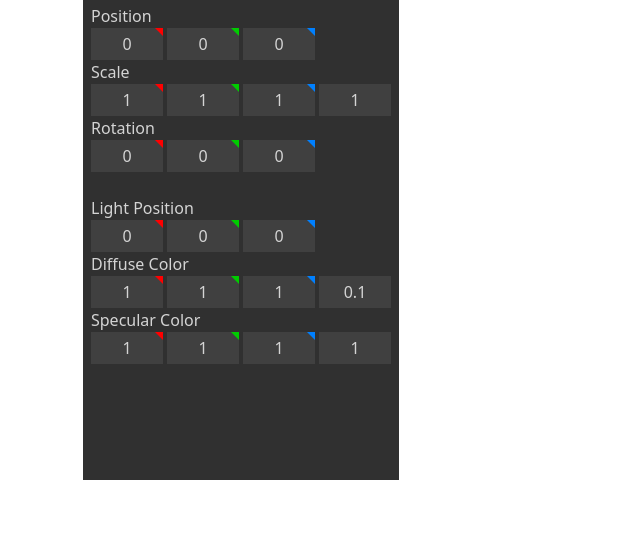
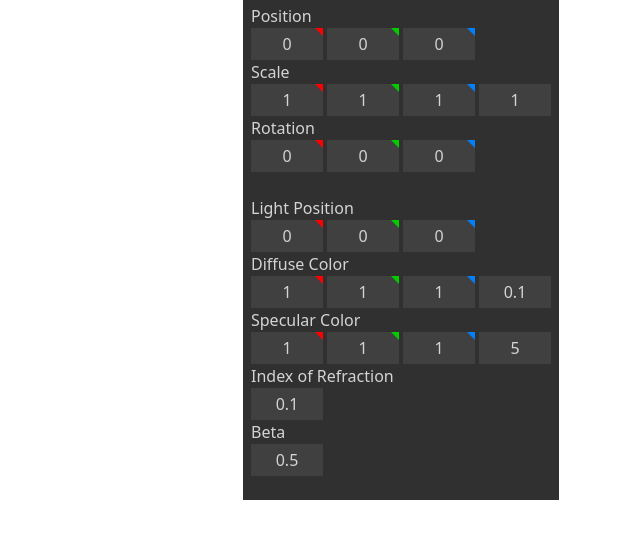
Before and after one commit to KevinPNguy01/ModelScope3D, a React (Vite) app: page / in a window 1280 px wide. Shown: the top 538 px of the page, without its empty margins (557-1197 px from the left). Built offline with nearby package versions, Linux system fonts and the light colour scheme; no server answers.

Commit message:
Add index of refraction and beta controls

```diff
--- a/src/features/renderer/components/Canvas.tsx
+++ b/src/features/renderer/components/Canvas.tsx
@@ -2,7 +2,7 @@ import { mat4, vec3 } from "gl-matrix";
 import { useEffect, useRef, useState } from "react";
 import { useSelector } from "react-redux";
 import { MeshWithBuffers } from "webgl-obj-loader";
-import { selectAmbientIntensity, selectDiffuseColor, selectLightPosition, selectPower, selectSpecularColor } from "../../../stores/selectors/lighting";
+import { selectAmbientIntensity, selectBeta, selectDiffuseColor, selectIndexOfRefraction, selectLightPosition, selectPower, selectSpecularColor } from "../../../stores/selectors/lighting";
 import { selectPosition, selectRotation, selectScale } from "../../../stores/selectors/transformations";
 import { ProgramInfo } from "../types";
 import { mat4_inverse } from "../utils/mat4";
@@ -27,13 +27,15 @@ export function Canvas() {
     const specularColor = useSelector(selectSpecularColor);
     const power = useSelector(selectPower);
     const ambientIntensity = useSelector(selectAmbientIntensity);
+	const indexOfRefraction = useSelector(selectIndexOfRefraction);
+	const beta = useSelector(selectBeta);
 
 	useEffect(() => {
 		(async () => {
 			const gl = canvas.current!.getContext("webgl");
 			if (gl === null) throw new Error("Unable to initialize WebGL. Your browser or machine may not support it.");
 
-			setMeshes(await loadModel(gl, "xyzrgb_dragon.obj"));
+			setMeshes(await loadModel(gl, "stanford_bunny.obj"));
 			setTexture(loadTexture(gl, "bricks.jpg"));
 
 			const shaderProgram = await initShaderProgram(gl, "vertex.vs", "fragment.fs");
@@ -121,6 +123,8 @@ export function Canvas() {
 			gl.uniform3fv(programInfo.uniformLocations.kd, diffuseColor);
 			gl.uniform3fv(programInfo.uniformLocations.specular, specularColor);
 			gl.uniform1f(programInfo.uniformLocations.ambient, ambientIntensity);
+			gl.uniform1f(programInfo.uniformLocations.indexOfRefraction, indexOfRefraction);
+    		gl.uniform1f(programInfo.uniformLocations.beta, beta);
 
 			drawScene(gl!, programInfo, meshes, texture!);
 		})();
@@ -128,9 +132,9 @@ export function Canvas() {
 		return () => {
 			cancelAnimationFrame(animationFrame.number);
 		};
-	}, [ambientIntensity, animationFrame, canceledFrame, diffuseColor, lightPosition, meshes, position, power, programInfo, rotation, scale, specularColor, texture]);
+	}, [ambientIntensity, animationFrame, beta, canceledFrame, diffuseColor, indexOfRefraction, lightPosition, meshes, position, power, programInfo, rotation, scale, specularColor, texture]);
 
 	return (
-		<canvas ref={canvas} id="gl-canvas" width="640" height="480"></canvas>
+		<canvas ref={canvas} id="gl-canvas" width="800" height="500"></canvas>
 	);
 }
--- a/src/features/renderer/utils/render.ts
+++ b/src/features/renderer/utils/render.ts
@@ -13,17 +13,9 @@ export function drawScene(gl: WebGLRenderingContext, programInfo: ProgramInfo, m
     gl.enableVertexAttribArray(programInfo.attribLocations.vertexNormal);
     gl.enableVertexAttribArray(programInfo.attribLocations.textureCoord);
 
-    const indexOfRefraction = 0.1;
-    const beta = 1;
-
-    gl.uniform1f(programInfo.uniformLocations.indexOfRefraction, indexOfRefraction);
-    gl.uniform1f(programInfo.uniformLocations.beta, beta);
-
     gl.activeTexture(gl.TEXTURE0);
     gl.bindTexture(gl.TEXTURE_2D, texture);
     gl.uniform1i(programInfo.uniformLocations.uSampler, 0);
-
-
 
     for (const mesh of meshes) {
         gl.bindBuffer(gl.ARRAY_BUFFER, mesh.vertexBuffer);
--- a/src/features/transform/components/ControlPanel.tsx
+++ b/src/features/transform/components/ControlPanel.tsx
@@ -1,8 +1,8 @@
 import { useEffect, useRef } from "react";
 import { useDispatch, useSelector } from "react-redux";
-import { selectAmbientIntensity, selectDiffuseColor, selectLightPosition, selectPower, selectSpecularColor } from "../../../stores/selectors/lighting";
+import { selectAmbientIntensity, selectBeta, selectDiffuseColor, selectIndexOfRefraction, selectLightPosition, selectPower, selectSpecularColor } from "../../../stores/selectors/lighting";
 import { selectPosition, selectRotation, selectScale } from "../../../stores/selectors/transformations";
-import { setAmbientIntensity, setDiffuseColor, setLightPosition, setPower, setSpecularColor } from "../../../stores/slices/lighting";
+import { setAmbientIntensity, setBeta, setDiffuseColor, setIndexOfRefraction, setLightPosition, setPower, setSpecularColor } from "../../../stores/slices/lighting";
 import { setPosition, setRotation, setScale } from "../../../stores/slices/transformations";
 import { TransformNumberInput } from "./NumberInput";
 
@@ -17,8 +17,8 @@ export function ControlPanel() {
     const specularColor = useSelector(selectSpecularColor);
     const power = useSelector(selectPower);
     const ambientIntensity = useSelector(selectAmbientIntensity);
-    //const indexOfRefraction = useSelector(selectIndexOfRefraction);
-    //const beta = useSelector(selectBeta);
+    const indexOfRefraction = useSelector(selectIndexOfRefraction);
+    const beta = useSelector(selectBeta);
 
     const panelRef = useRef<HTMLDivElement>(null);
 
@@ -80,6 +80,10 @@ export function ControlPanel() {
                 <TransformNumberInput value={specularColor[2]} setValue={(val: number) => dispatch(setSpecularColor({value: val, index: 2}))} title="Specular Blue Component" step={.01} color="#0080ff"/>
                 <TransformNumberInput value={power} setValue={(val: number) => dispatch(setPower(val))} title="Specular Brightness" step={.1} color="none"/>
             </div>
+            <span>Index of Refraction</span>
+            <TransformNumberInput value={indexOfRefraction} setValue={(val: number) => dispatch(setIndexOfRefraction(val))} title="Index Of Refraction" step={1} color="none"/>
+            <span>Beta</span>
+            <TransformNumberInput value={beta} setValue={(val: number) => dispatch(setBeta(val))} title="Beta" step={.01} color="none"/>
         </div>
     );
 }
--- a/src/features/transform/components/NumberInput.tsx
+++ b/src/features/transform/components/NumberInput.tsx
@@ -65,7 +65,7 @@ export function TransformNumberInput({value, setValue, title, step, color}: {val
         <Tooltip title={title}>
             <div
                 style={{"--corner-color": color} as React.CSSProperties}
-                className={`bg-tertiary p-1 flex items-center relative ${color === "none" ? "" : "transformNumberInput"}`}
+                className={`w-fit bg-tertiary p-1 flex items-center relative ${color === "none" ? "" : "transformNumberInput"}`}
                 onMouseEnter={() => setHovering(true)}
                 onMouseLeave={() => setHovering(false)}
             >
--- a/src/stores/slices/lighting.ts
+++ b/src/stores/slices/lighting.ts
@@ -6,7 +6,7 @@ export const lightingSlice = createSlice({
         position: [0, 0, 0],
         diffuseColor: [1, 1, 1],
         specularColor: [1, 1, 1],
-        power: 1,
+        power: 5,
         ambientIntensity: 0.1,
         indexOfRefraction: 0.1,
         beta: 0.5
```
